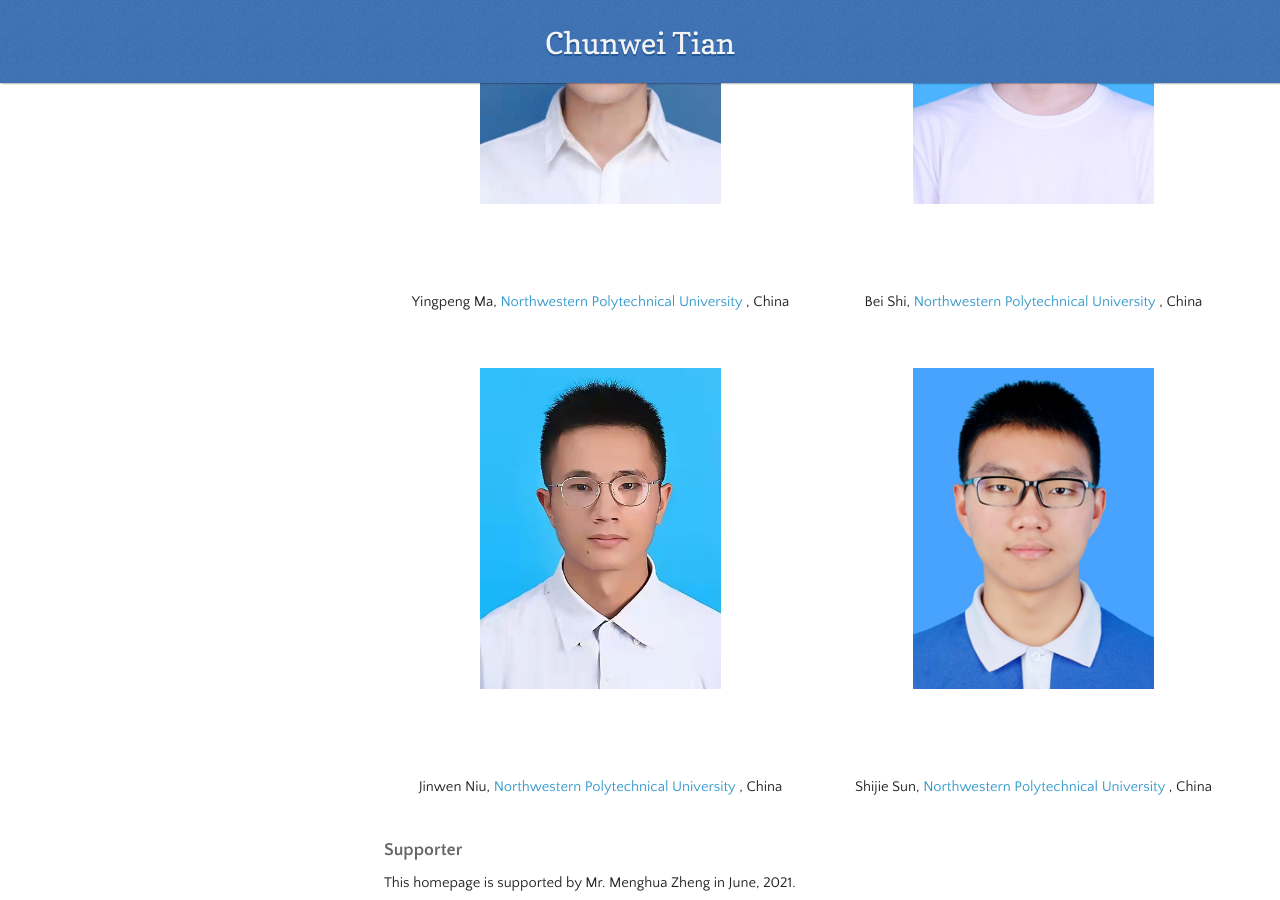
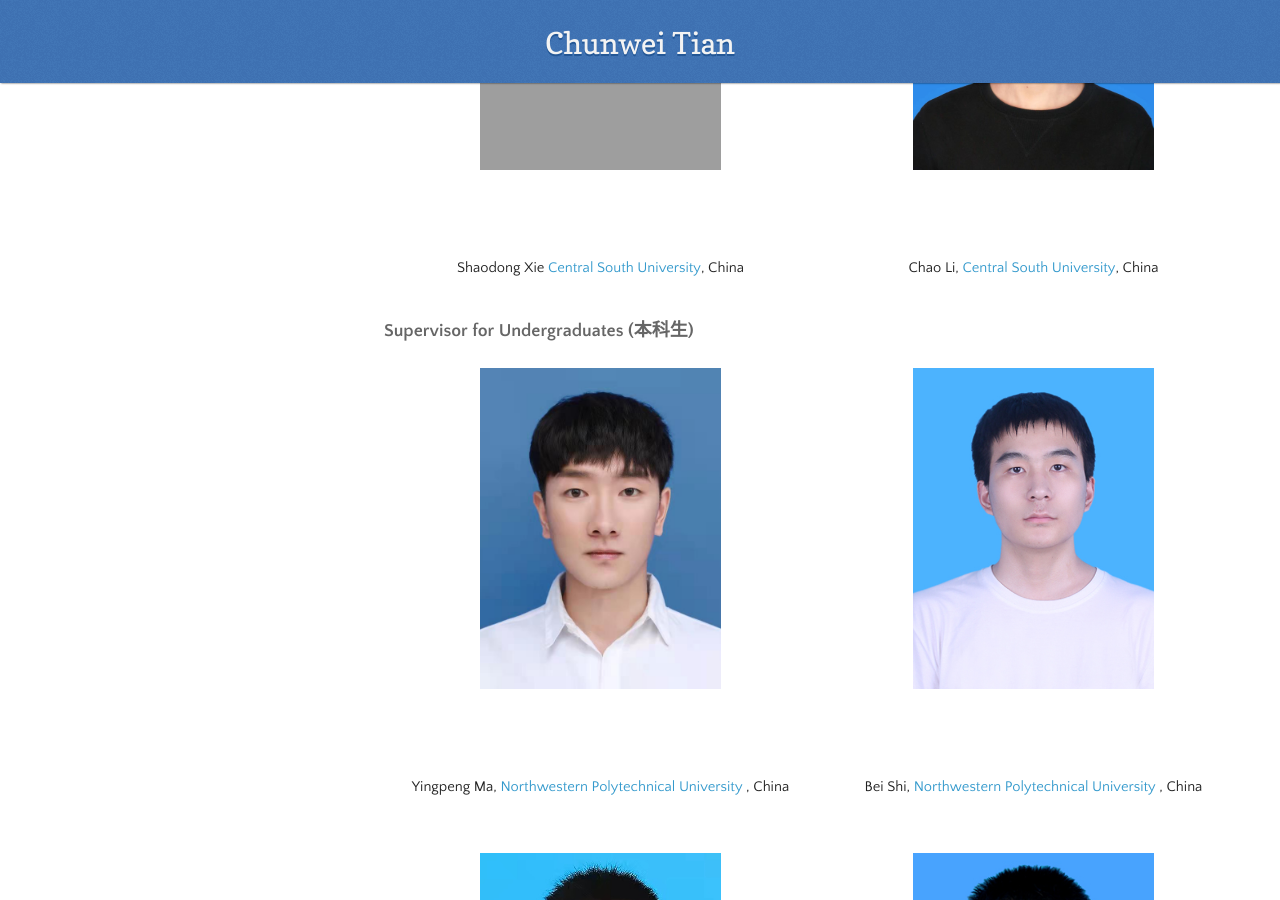
Before and after one commit to hellloxiaotian/hellloxiaotian.github.io, a Jekyll site: the page built from index.md, in a window 1280 px wide and 900 px high, scrolled down 10436 px. Built offline with Jekyll 4.4.1, drawn with Linux system fonts in a browser that asks for light colours; nearby versions of some CDN libraries; our own code applies the rules of GitHub Pages for plain Markdown files; the repository's description, which GitHub fills in, is left out; grey boxes are pictures that could not be loaded.

Commit message:
Add files via upload

```diff
--- a/index.md
+++ b/index.md
@@ -397,6 +397,20 @@ ACAIT 2018 (EI)
    <div class="desc_blank_2"> </div>
   </div>
 
+<div class="img">
+      <img src="picture/Shaodong Xie.jpg" >
+      <div class="desc_blank"> </div>
+      <div class="desc">Shaodong Xie  <a href = "http://www.csu.edu.cn/">Central South University</a>, China</div>
+       <div class="desc_blank_2"> </div>
+</div>
+
+<div class="img">
+      <img src="picture/Chao Li.jpg" >
+      <div class="desc_blank"> </div>
+      <div class="desc">Chao Li,  <a href = "http://www.csu.edu.cn/">Central South University</a>, China</div>
+       <div class="desc_blank_2"> </div>
+</div>
+
 </div>
 
 ### Supervisor for Undergraduates (本科生)
```
